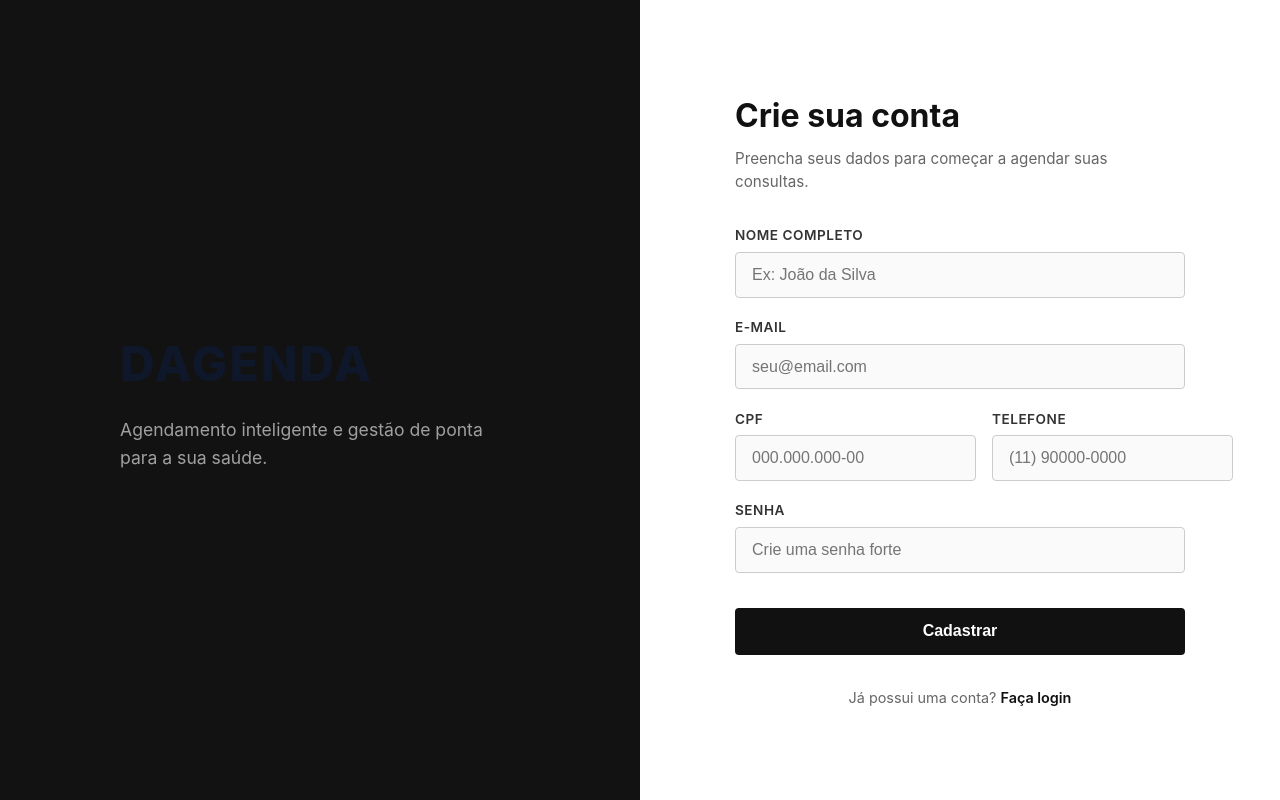
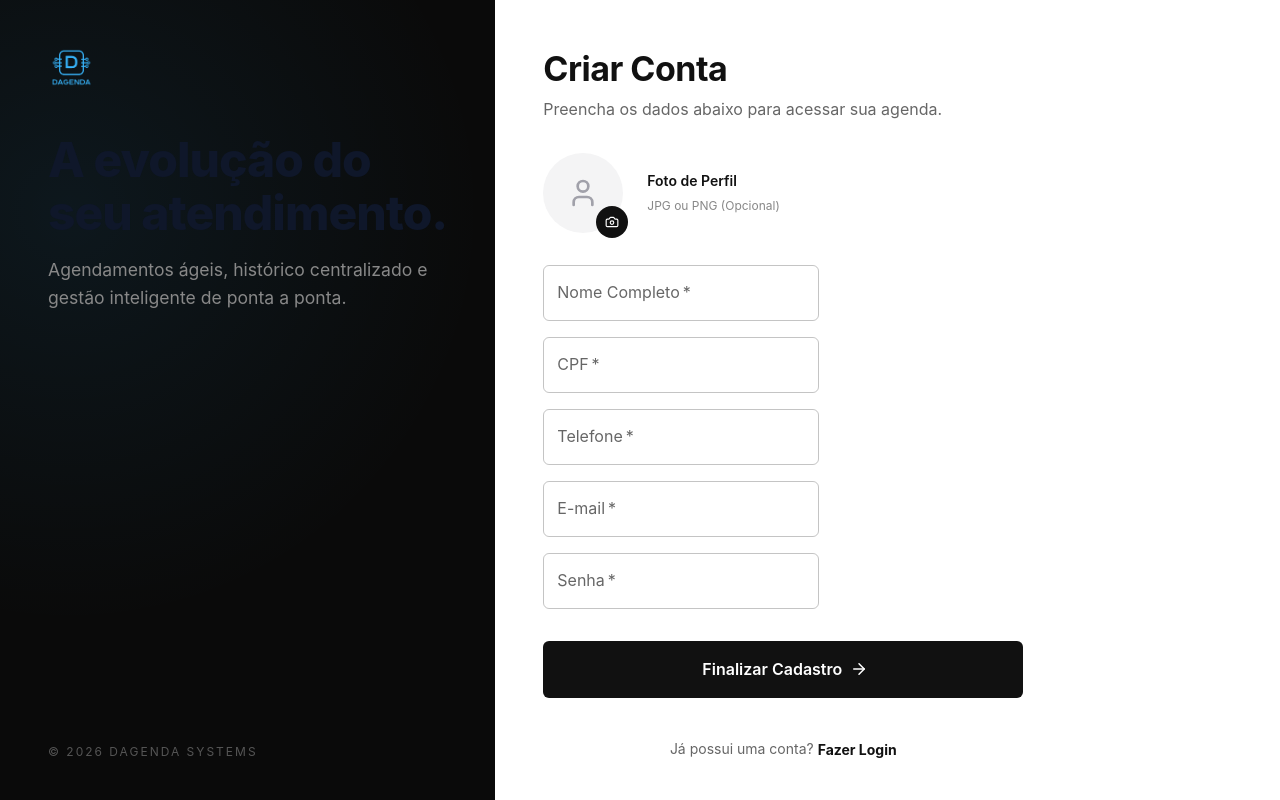
Before and after one commit to Otavio-Fadini/DAgenda_V2, a React app in the folder frontend/: page /cadastro/paciente in a window 1280 px wide. Built offline with nearby package versions, Linux system fonts and the light colour scheme; the HTML template or start-up script is replaced by a standard one.

Commit message:
Tela nova da Cadastro de Paciente

```diff
--- a/frontend/src/pages/Cadastro/CadastroPaciente.jsx
+++ b/frontend/src/pages/Cadastro/CadastroPaciente.jsx
@@ -1,89 +1,175 @@
 import React, { useState } from 'react';
-import { useNavigate, Link } from 'react-router-dom';
-import api from '../services/api';
-import './Cadastro.css'; // Vamos criar este arquivo abaixo
+import { Box, TextField, Button, Typography, Grid, InputAdornment, Avatar, IconButton } from '@mui/material';
+import { User, Mail, Lock, CreditCard, Camera, ArrowRight } from 'lucide-react';
+import axios from 'axios';
+import { useNavigate } from 'react-router-dom';
+import logo from '../../assets/logo.png'; // Verifique se o caminho do logo está correto
 
-function CadastroPaciente() {
-    const [formData, setFormData] = useState({
-        nome: '',
-        email: '',
-        senha: '',
-        cpf: '',
-        telefone: ''
-    });
-    const [erro, setErro] = useState('');
+const CadastroPaciente = () => {
+    const [formData, setFormData] = useState({ nome: '', cpf: '', email: '', senha: '', foto: null });
+    const [preview, setPreview] = useState(null);
     const navigate = useNavigate();
 
-    const handleChange = (e) => {
-        setFormData({ ...formData, [e.target.name]: e.target.value });
+    const handleImageChange = (e) => {
+        const file = e.target.files[0];
+        if (file) {
+            setFormData({ ...formData, foto: file });
+            setPreview(URL.createObjectURL(file));
+        }
     };
 
     const handleSubmit = async (e) => {
         e.preventDefault();
         try {
-            await api.post('/auth/cadastro-paciente', formData);
-            alert('Cadastro realizado com sucesso!');
-            navigate('/login');
+            const response = await axios.post('https://dagenda.com.br/api/auth/cadastro-paciente', formData);
+
+            if (response.status === 201) {
+                alert("Paciente cadastrado com sucesso!");
+                navigate('/login');
+            }
         } catch (err) {
-            setErro(err.response?.data?.error || 'Erro ao realizar cadastro.');
+            console.error(err);
+            alert(err.response?.data?.message || "Erro ao realizar cadastro do paciente.");
         }
     };
 
     return (
-        <div className="cadastro-container">
-            {/* Lado Esquerdo - Branding (Fundo escuro/Industrial) */}
-            <div className="cadastro-banner">
-                <div className="banner-content">
-                    <h1>DAGENDA</h1>
-                    <p>Agendamento inteligente e gestão de ponta para a sua saúde.</p>
-                </div>
-            </div>
+        <Grid container sx={{ minHeight: '100vh', bgcolor: '#ffffff' }}>
 
-            {/* Lado Direito - Formulário (Fundo claro/Minimalista) */}
-            <div className="cadastro-form-section">
-                <div className="form-wrapper">
-                    <h2>Crie sua conta</h2>
-                    <p className="subtitle">Preencha seus dados para começar a agendar suas consultas.</p>
+            {/* LADO ESQUERDO - BRANDING (Industrial & Dark) */}
+            <Grid item xs={12} md={5} sx={{
+                bgcolor: '#0a0a0a', // Preto industrial
+                color: '#ffffff',
+                display: { xs: 'none', md: 'flex' }, // Esconde no celular
+                flexDirection: 'column',
+                justifyContent: 'space-between',
+                p: 6,
+                position: 'relative',
+                overflow: 'hidden'
+            }}>
+                {/* Elemento de design no fundo */}
+                <Box sx={{
+                    position: 'absolute', top: '-10%', left: '-10%', width: '120%', height: '120%',
+                    background: 'radial-gradient(circle at 20% 30%, rgba(50, 181, 254, 0.08) 0%, transparent 50%)',
+                    zIndex: 0
+                }} />
 
-                    {erro && <div className="alerta-erro">{erro}</div>}
+                <Box sx={{ position: 'relative', zIndex: 1 }}>
+                    <img src={logo} alt="DAGENDA" style={{ height: '40px', objectFit: 'contain', marginBottom: '40px' }} />
+                    <Typography variant="h3" sx={{ fontWeight: 800, letterSpacing: '-1px', mb: 2, lineHeight: 1.1 }}>
+                        A evolução do<br/>seu atendimento.
+                    </Typography>
+                    <Typography variant="body1" sx={{ color: '#888', maxWidth: '380px', fontSize: '1.1rem', lineHeight: 1.6 }}>
+                        Agendamentos ágeis, histórico centralizado e gestão inteligente de ponta a ponta.
+                    </Typography>
+                </Box>
 
-                    <form onSubmit={handleSubmit} className="form-moderno">
-                        <div className="input-group">
-                            <label htmlFor="nome">Nome Completo</label>
-                            <input type="text" id="nome" name="nome" value={formData.nome} onChange={handleChange} required placeholder="Ex: João da Silva" />
-                        </div>
+                <Box sx={{ position: 'relative', zIndex: 1 }}>
+                    <Typography variant="caption" sx={{ color: '#555', letterSpacing: '2px', textTransform: 'uppercase' }}>
+                        © 2026 DAGENDA SYSTEMS
+                    </Typography>
+                </Box>
+            </Grid>
 
-                        <div className="input-group">
-                            <label htmlFor="email">E-mail</label>
-                            <input type="email" id="email" name="email" value={formData.email} onChange={handleChange} required placeholder="seu@email.com" />
-                        </div>
+            {/* LADO DIREITO - FORMULÁRIO (Minimalista & Clean) */}
+            <Grid item xs={12} md={7} sx={{
+                display: 'flex', alignItems: 'center', justifyContent: 'center', p: { xs: 3, md: 6 }
+            }}>
+                <Box sx={{ width: '100%', maxWidth: 480 }}>
 
-                        <div className="input-row">
-                            <div className="input-group">
-                                <label htmlFor="cpf">CPF</label>
-                                <input type="text" id="cpf" name="cpf" value={formData.cpf} onChange={handleChange} required placeholder="000.000.000-00" />
-                            </div>
-                            <div className="input-group">
-                                <label htmlFor="telefone">Telefone</label>
-                                <input type="text" id="telefone" name="telefone" value={formData.telefone} onChange={handleChange} required placeholder="(11) 90000-0000" />
-                            </div>
-                        </div>
+                    <Typography variant="h4" sx={{ fontWeight: 700, color: '#111', mb: 1, letterSpacing: '-0.5px' }}>
+                        Criar Conta
+                    </Typography>
+                    <Typography variant="body2" sx={{ color: '#666', mb: 4, fontSize: '1rem' }}>
+                        Preencha os dados abaixo para acessar sua agenda.
+                    </Typography>
 
-                        <div className="input-group">
-                            <label htmlFor="senha">Senha</label>
-                            <input type="password" id="senha" name="senha" value={formData.senha} onChange={handleChange} required placeholder="Crie uma senha forte" />
-                        </div>
+                    <form onSubmit={handleSubmit}>
+                        {/* Upload de Foto mais limpo */}
+                        <Box sx={{ display: 'flex', alignItems: 'center', gap: 3, mb: 4 }}>
+                            <Box sx={{ position: 'relative' }}>
+                                <Avatar src={preview} sx={{ width: 80, height: 80, bgcolor: '#f4f4f5', color: '#a1a1aa' }}>
+                                    {!preview && <User size={32} />}
+                                </Avatar>
+                                <input accept="image/*" type="file" id="foto-paciente" style={{ display: 'none' }} onChange={handleImageChange} />
+                                <label htmlFor="foto-paciente">
+                                    <IconButton component="span" sx={{
+                                        position: 'absolute', bottom: -5, right: -5, bgcolor: '#111', color: '#fff',
+                                        width: 32, height: 32, '&:hover': { bgcolor: '#32B5FE' }
+                                    }}>
+                                        <Camera size={14} />
+                                    </IconButton>
+                                </label>
+                            </Box>
+                            <Box>
+                                <Typography variant="subtitle2" sx={{ fontWeight: 600, color: '#111' }}>Foto de Perfil</Typography>
+                                <Typography variant="caption" sx={{ color: '#888' }}>JPG ou PNG (Opcional)</Typography>
+                            </Box>
+                        </Box>
 
-                        <button type="submit" className="btn-primario">Cadastrar</button>
+                        <Grid container spacing={2}>
+                            <Grid item xs={12}>
+                                <TextField fullWidth label="Nome Completo" variant="outlined"
+                                    InputProps={{ startAdornment: <InputAdornment position="start"><User size={18} color="#888"/></InputAdornment> }}
+                                    sx={{ '& .MuiOutlinedInput-root': { borderRadius: '6px' } }}
+                                    onChange={(e) => setFormData({...formData, nome: e.target.value})} required />
+                            </Grid>
+
+                            <Grid item xs={12} sm={6}>
+                                <TextField fullWidth label="CPF" variant="outlined"
+                                    InputProps={{ startAdornment: <InputAdornment position="start"><CreditCard size={18} color="#888"/></InputAdornment> }}
+                                    sx={{ '& .MuiOutlinedInput-root': { borderRadius: '6px' } }}
+                                    onChange={(e) => setFormData({...formData, cpf: e.target.value})} required />
+                            </Grid>
+
+                            <Grid item xs={12} sm={6}>
+                                <TextField fullWidth label="Telefone" variant="outlined"
+                                    InputProps={{ startAdornment: <InputAdornment position="start"><User size={18} color="#888"/></InputAdornment> }}
+                                    sx={{ '& .MuiOutlinedInput-root': { borderRadius: '6px' } }}
+                                    onChange={(e) => setFormData({...formData, telefone: e.target.value})} required />
+                            </Grid>
+
+                            <Grid item xs={12}>
+                                <TextField fullWidth label="E-mail" variant="outlined" type="email"
+                                    InputProps={{ startAdornment: <InputAdornment position="start"><Mail size={18} color="#888"/></InputAdornment> }}
+                                    sx={{ '& .MuiOutlinedInput-root': { borderRadius: '6px' } }}
+                                    onChange={(e) => setFormData({...formData, email: e.target.value})} required />
+                            </Grid>
+
+                            <Grid item xs={12}>
+                                <TextField fullWidth label="Senha" type="password" variant="outlined"
+                                    InputProps={{ startAdornment: <InputAdornment position="start"><Lock size={18} color="#888"/></InputAdornment> }}
+                                    sx={{ '& .MuiOutlinedInput-root': { borderRadius: '6px' } }}
+                                    onChange={(e) => setFormData({...formData, senha: e.target.value})} required />
+                            </Grid>
+                        </Grid>
+
+                        <Button fullWidth variant="contained" type="submit" endIcon={<ArrowRight size={18} />}
+                            sx={{
+                                mt: 4, py: 1.8, bgcolor: '#111', color: '#fff', fontSize: '1rem', fontWeight: 600,
+                                borderRadius: '6px', textTransform: 'none', boxShadow: 'none',
+                                transition: 'all 0.2s', '&:hover': { bgcolor: '#32B5FE', boxShadow: 'none' }
+                            }}>
+                            Finalizar Cadastro
+                        </Button>
                     </form>
 
-                    <div className="form-footer">
-                        <p>Já possui uma conta? <Link to="/login" className="link-destaque">Faça login</Link></p>
-                    </div>
-                </div>
-            </div>
-        </div>
+                    <Box sx={{ mt: 5, textAlign: 'center' }}>
+                        <Typography variant="body2" sx={{ color: '#666' }}>
+                            Já possui uma conta?{' '}
+                            <Button onClick={() => navigate('/login')} sx={{
+                                fontWeight: 700, color: '#111', p: 0, minWidth: 'auto', textTransform: 'none',
+                                '&:hover': { bgcolor: 'transparent', color: '#32B5FE', textDecoration: 'underline' }
+                            }}>
+                                Fazer Login
+                            </Button>
+                        </Typography>
+                    </Box>
+
+                </Box>
+            </Grid>
+        </Grid>
     );
-}
+};
 
 export default CadastroPaciente;
```
